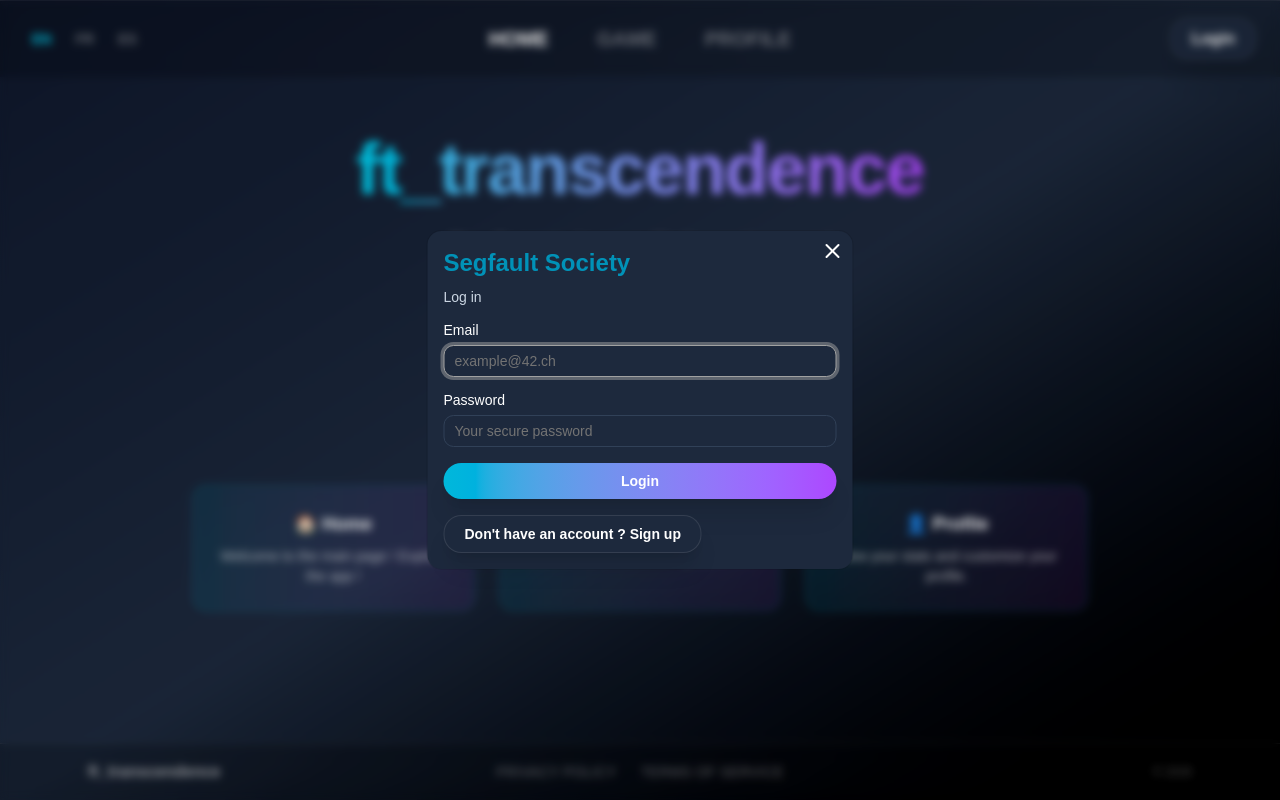
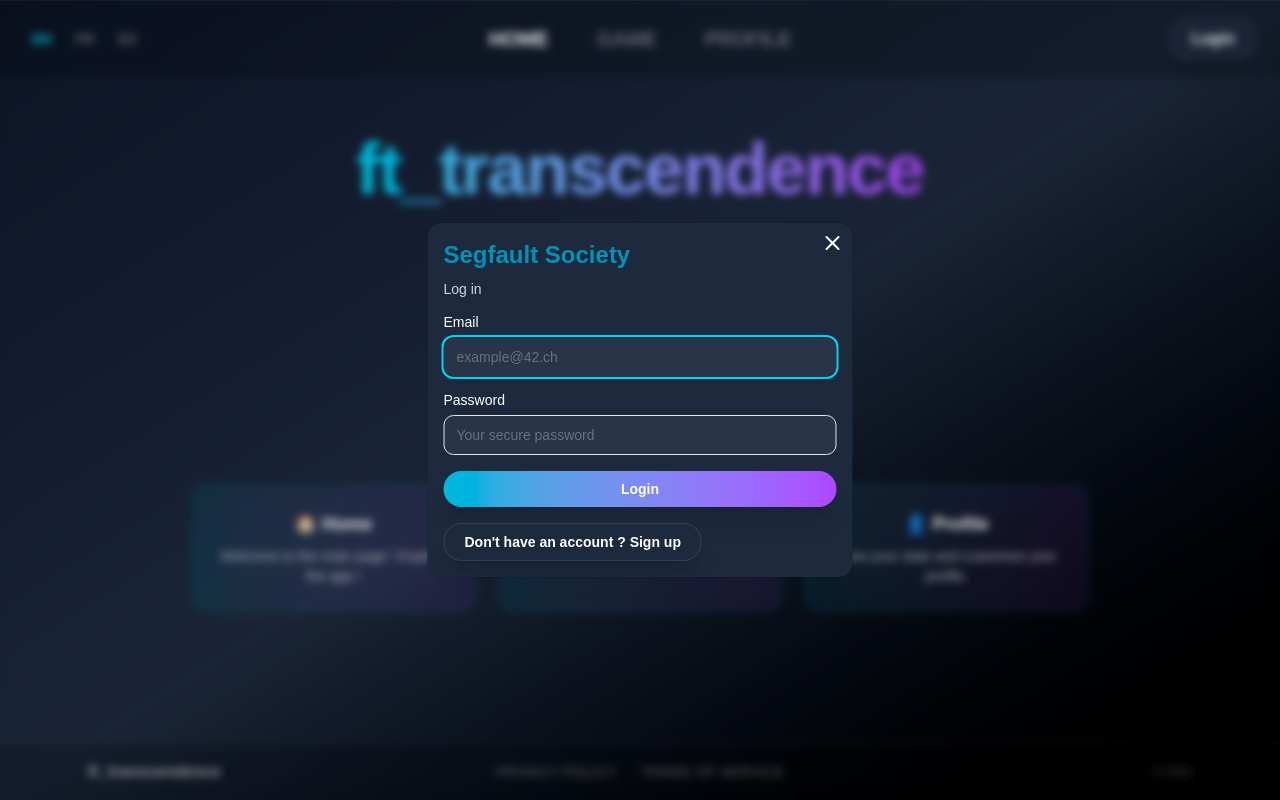
Before and after one commit to team-Segfault-Society-42/Ft_transcendence, a React app in the folder frontend/: page / in a window 1280 px wide. Both pictures are taken after a click on the button "Login". Built offline with nearby package versions, Linux system fonts and the light colour scheme; the HTML template or start-up script is replaced by a standard one.

Commit message:
update Input component and unify usage

```diff
--- a/frontend/src/components/layout/LoginModal.tsx
+++ b/frontend/src/components/layout/LoginModal.tsx
@@ -4,7 +4,7 @@ import { useForm } from 'react-hook-form'
 import { zodResolver } from "@hookform/resolvers/zod";
 import { toast } from "sonner";
 import { Form, FormField, FormItem, FormLabel, FormControl, FormMessage } from "@/components/ui/form";
-import { Input } from "@/components/ui/input";
+import { Input } from "@/components/ui/Input";
 import { Button } from "@/components/ui/Button";
 import { Dialog,DialogContent,DialogHeader,DialogTitle,DialogDescription,} from "@/components/ui/dialog";
 import { useTranslation } from "react-i18next"
@@ -76,7 +76,9 @@ export default function LoginModal({ isOpen, onClose, onSwitchToSignup }: LoginM
 							    {t("auth.email")}
 						    </FormLabel>
       					    <FormControl>
-        				    <Input placeholder={t("auth.placeholders.email")} className="bg-slate-800 border-slate-700 focus:border-cyan-500" {...field} />
+        				    <Input
+								placeholder={t("auth.placeholders.email")}
+								{...field} />
       					    </FormControl>
      					    <FormMessage />
     					    </FormItem>
@@ -91,7 +93,10 @@ export default function LoginModal({ isOpen, onClose, onSwitchToSignup }: LoginM
 							    {t("auth.password")}
 						    </FormLabel>
       					    <FormControl>
-						    <Input type='password' placeholder={t("auth.placeholders.password")} className="bg-slate-800 border-slate-700 focus:border-cyan-500" {...field} />
+						    <Input
+								type='password'
+								placeholder={t("auth.placeholders.password")}
+								{...field} />
       					    </FormControl>
      					    <FormMessage />
     					    </FormItem>
@@ -103,11 +108,11 @@ export default function LoginModal({ isOpen, onClose, onSwitchToSignup }: LoginM
             			    	{isLoading ? t("auth.buttons.loading") : t("auth.buttons.login")}
         				    </Button>
 
-							<Button variant="secondary"
+							<Button
+								type="button"
+								variant="secondary"
 								onClick={onSwitchToSignup}>
-								<p>
 									{ t("auth.buttons.no_account") }
-								</p>
 							</Button>
 
     				    </form>
--- a/frontend/src/components/layout/SignupModal.tsx
+++ b/frontend/src/components/layout/SignupModal.tsx
@@ -5,7 +5,7 @@ import { useForm } from 'react-hook-form'
 import { zodResolver } from "@hookform/resolvers/zod";
 import { toast } from "sonner";
 import { Form, FormField, FormItem, FormLabel, FormControl, FormMessage } from "@/components/ui/form";
-import { Input } from "../ui/input";
+import { Input } from "@/components/ui/Input";
 import { Button } from "@/components/ui/Button"
 import { Dialog,DialogContent,DialogHeader,DialogTitle,DialogDescription,} from "@/components/ui/dialog";
 import { useTranslation } from "react-i18next"
@@ -75,7 +75,9 @@ return (
 							{t("auth.username")}
 						</FormLabel>
       					<FormControl>
-        				<Input placeholder={t("auth.placeholders.username")} className="bg-slate-800 border-slate-700 focus:border-cyan-500" {...field} />
+        				<Input
+							placeholder={t("auth.placeholders.username")}
+							{...field} />
       					</FormControl>
      					 <FormMessage />
     					</FormItem>
@@ -90,7 +92,10 @@ return (
 							{t("auth.email")}
 						</FormLabel>
       					<FormControl>
-        				<Input type='email' placeholder={t("auth.placeholders.email")} className="bg-slate-800 border-slate-700 focus:border-cyan-500" {...field} />
+        				<Input
+							type='email'
+							placeholder={t("auth.placeholders.email")}
+							{...field} />
       					</FormControl>
      					 <FormMessage />
     					</FormItem>
@@ -105,7 +110,10 @@ return (
 							{t("auth.password")}
 						</FormLabel>
       					<FormControl>
-						<Input type='password' placeholder={t("auth.placeholders.password")} className="bg-slate-800 border-slate-700 focus:border-cyan-500" {...field} />
+						<Input
+							type='password'
+							placeholder={t("auth.placeholders.password")}
+							{...field} />
       					</FormControl>
      					 <FormMessage />
     					</FormItem>
@@ -118,12 +126,10 @@ return (
             				{isLoading ? t("auth.buttons.loading") : t("auth.buttons.register")}
 						</Button>
 						<Button
+							type="button"
 							variant="secondary"
 							onClick={onSwitchToSignin}>
-
-							<p>
-								{ t("auth.buttons.already_account") }
-							</p>
+							{ t("auth.buttons.already_account") }
 						</Button>
     				</form>
 			</Form>
--- a/frontend/src/components/ui/input.tsx
+++ b/frontend/src/components/ui/input.tsx
@@ -1,18 +1,41 @@
 import * as React from "react"
-
 import { cn } from "@/lib/utils"
 
-function Input({ className, type, ...props }: React.ComponentProps<"input">) {
+type InputProps = React.ComponentProps<"input"> & {
+  label?: string
+  error?: string
+}
+
+function Input({ className, type, label, error, ...props }: InputProps){
   return (
+    <div className="flex flex-col gap-1 w-full">
+
+      {label && (
+        <label className="text-sm text-white/70">
+          {label}
+        </label>
+      )}
+
       <input
         type={type}
         data-slot="input"
-      className={cn(
-        "h-8 w-full min-w-0 rounded-lg border border-input bg-transparent px-2.5 py-1 text-base transition-colors outline-none file:inline-flex file:h-6 file:border-0 file:bg-transparent file:text-sm file:font-medium file:text-foreground placeholder:text-muted-foreground focus-visible:border-ring focus-visible:ring-3 focus-visible:ring-ring/50 disabled:pointer-events-none disabled:cursor-not-allowed disabled:bg-input/50 disabled:opacity-50 aria-invalid:border-destructive aria-invalid:ring-3 aria-invalid:ring-destructive/20 md:text-sm dark:bg-input/30 dark:disabled:bg-input/80 dark:aria-invalid:border-destructive/50 dark:aria-invalid:ring-destructive/40",
+        className={cn("h-10 w-full rounded-lg border bg-white/5 px-3 py-2 text-white",
+          "placeholder:text-white/30",
+          "focus:outline-none focus:ring-2 focus:ring-cyan-400 focus:border-transparent",
+          "transition-all",
+          error && "border-red-500 focus:ring-red-500",
           className
         )}
         {...props}
       />
+
+      {error && (
+        <span className="text-xs text-red-400">
+          {error}
+        </span>
+      )}
+
+    </div>
   )
 }
 
--- a/frontend/src/pages/Profile.tsx
+++ b/frontend/src/pages/Profile.tsx
@@ -2,6 +2,8 @@ import avatarImg from "/avatar.png"
 import { useEffect, useState } from 'react'
 import { userService } from '../services/userService'
 import { useTranslation } from "react-i18next"
+import { Input } from "@/components/ui/Input"
+import { Button } from "@/components/ui/Button"
 
 const MOCK_USER: infoUsers = {
     username: "SimSim",
@@ -77,10 +79,10 @@ export default function Profile() {
 
               {/* USERNAME */}
               {isEdit ? (
-                <input
+                <Input
                   value={userName}
                   onChange={(e) => setUserName(e.target.value)}
-                  className="bg-transparent border border-white/20 rounded px-3 py-1 text-center focus:outline-none focus:border-cyan-400 transition"/>
+                  className="text-center"/>
               ) : (
                 <h1 className="text-2xl font-bold tracking-wide">
                   {data.username}
@@ -162,11 +164,10 @@ export default function Profile() {
             </div>
 
             {/* BUTTON */}
-            <button
-              onClick={handleSave}
-              className="mt-8 w-full bg-linear-to-r from-cyan-500 to-purple-500 text-white font-semibold py-3 rounded-lg hover:opacity-90 transition hover:scale-[1.02] active:scale-95">
+            <Button
+              onClick={handleSave}>
               {isEdit ? t("profile.buttons.save") : t("profile.buttons.edit")}
-            </button>
+            </Button>
 
           </div>
 
```
Lines whose indentation alone changed are shown as unchanged.
